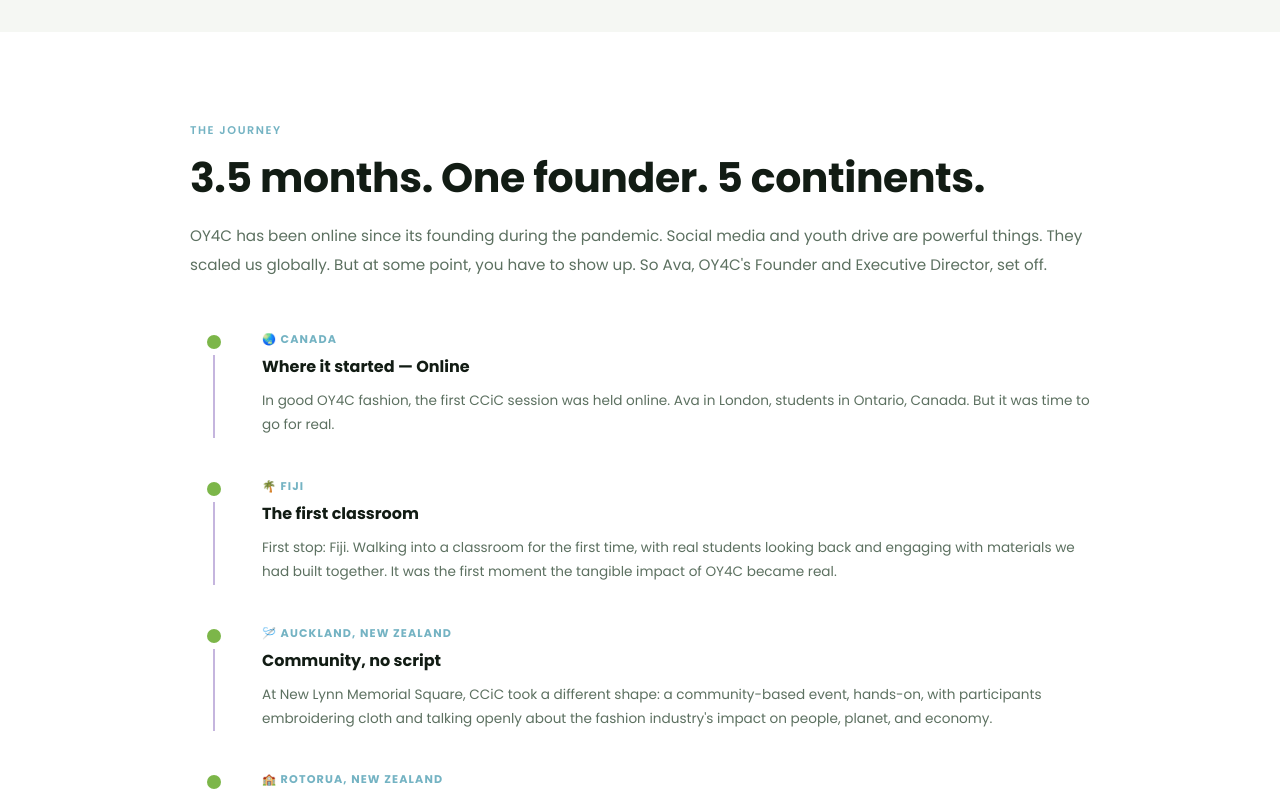
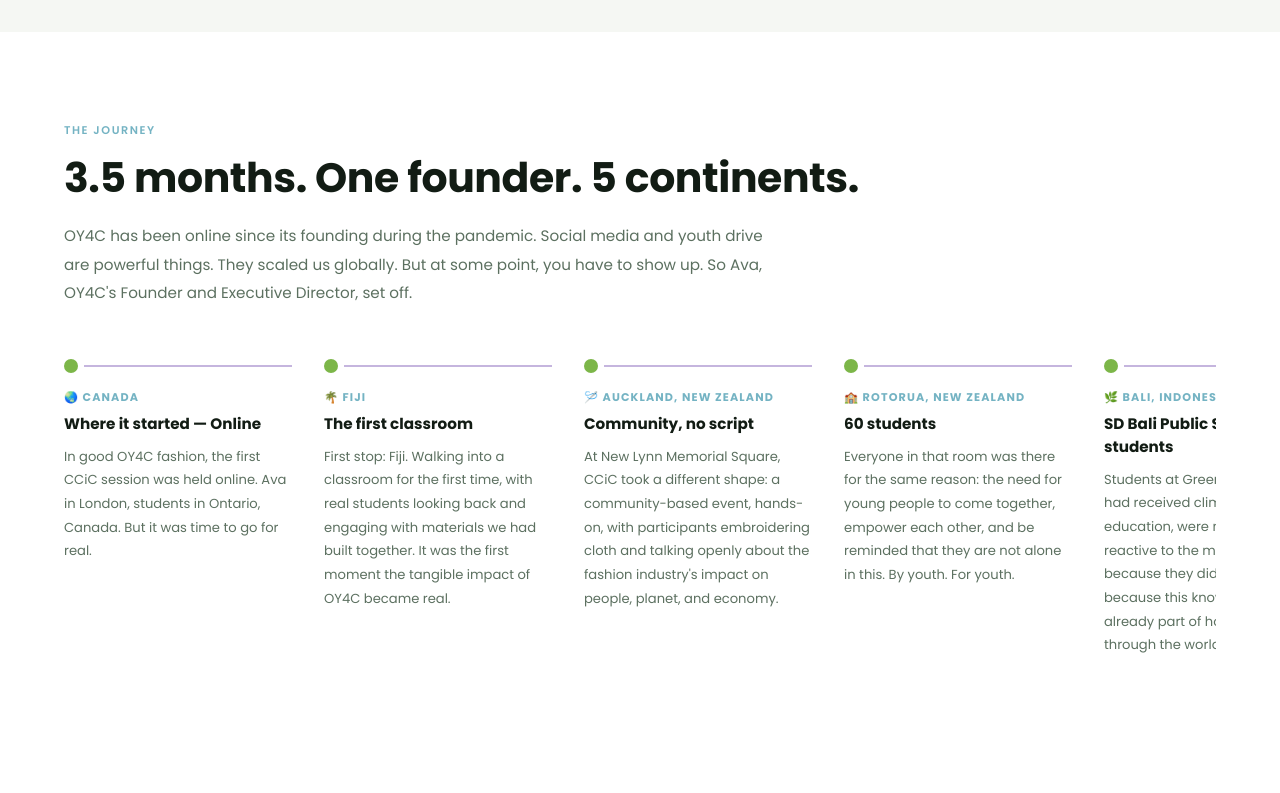
Before and after one commit to Tatanelprr/oy4c-website, a React (Vite) app: page /ccic in a window 1280 px wide. Shown: the part 2400-3193 px from the top of the page. Built offline with nearby package versions, Linux system fonts and the light colour scheme.

Commit message:
Fix slideshow quality, bigger team photos, horizontal CCiC journey

```diff
--- a/src/pages/CCiC.module.css
+++ b/src/pages/CCiC.module.css
@@ -191,7 +191,7 @@
   background: var(--white);
 }
 .journeyInner {
-  max-width: 900px;
+  max-width: 1200px;
   margin: 0 auto;
 }
 .journeyIntro {
@@ -199,25 +199,41 @@
   color: var(--mid);
   line-height: 1.85;
   margin-bottom: 52px;
+  max-width: 700px;
 }
 .timeline {
   display: flex;
-  flex-direction: column;
+  flex-direction: row;
   gap: 0;
+  overflow-x: auto;
+  padding-bottom: 24px;
+  scrollbar-width: thin;
+  scrollbar-color: var(--lavender) transparent;
+}
+.timeline::-webkit-scrollbar {
+  height: 4px;
+}
+.timeline::-webkit-scrollbar-track {
+  background: transparent;
+}
+.timeline::-webkit-scrollbar-thumb {
+  background: var(--lavender);
+  border-radius: 4px;
 }
 .timelineItem {
-  display: grid;
-  grid-template-columns: 48px 1fr;
-  gap: 24px;
+  display: flex;
+  flex-direction: column;
+  min-width: 260px;
+  max-width: 260px;
   position: relative;
-  padding-bottom: 40px;
+  padding-right: 32px;
 }
-.timelineItem:last-child { padding-bottom: 0; }
+.timelineItem:last-child { padding-right: 0; }
 .timelineDot {
   display: flex;
-  flex-direction: column;
+  flex-direction: row;
   align-items: center;
-  padding-top: 4px;
+  margin-bottom: 16px;
 }
 .timelineDotCircle {
   width: 14px;
@@ -228,9 +244,9 @@
 }
 .timelineLine {
   flex: 1;
-  width: 2px;
+  height: 2px;
   background: var(--lavender);
-  margin-top: 6px;
+  margin-left: 6px;
 }
 .timelineItem:last-child .timelineLine { display: none; }
 .timelineFlag {
@@ -242,13 +258,13 @@
   margin-bottom: 6px;
 }
 .timelineTitle {
-  font-size: 1rem;
+  font-size: 0.95rem;
   font-weight: 700;
   color: var(--black);
   margin-bottom: 10px;
 }
 .timelineBody {
-  font-size: 0.85rem;
+  font-size: 0.82rem;
   color: var(--mid);
   line-height: 1.8;
 }
--- a/src/pages/Home.jsx
+++ b/src/pages/Home.jsx
@@ -9,7 +9,6 @@ import { useState, useEffect } from 'react'
 const SLIDES = [
   'https://images.squarespace-cdn.com/content/v1/61bb9351758f6f75c02a5f7f/3ff677bf-f0d6-4e32-9d7f-95d9f34c6282/IMG_1049.JPG',
   'https://images.squarespace-cdn.com/content/v1/61bb9351758f6f75c02a5f7f/26ec6b1b-f5cb-4282-b5ce-68bbd7825f4f/CongoBrazza-credit-Bobulix-Flickr.jpg',
-  'https://images.squarespace-cdn.com/content/v1/61bb9351758f6f75c02a5f7f/1629890527917-3FKQWQZQZQZQZQZQZQZQ/OY4C-team.jpg',
 ]
 
 function HeroSlideshow() {
--- a/src/pages/Team.module.css
+++ b/src/pages/Team.module.css
@@ -152,31 +152,35 @@
 
 /* AVATARS */
 .avatar {
-  width: 72px;
-  height: 72px;
+  width: 120px;
+  height: 120px;
   border-radius: 50%;
   background: linear-gradient(135deg, var(--teal), var(--lavender));
   display: flex;
   align-items: center;
   justify-content: center;
-  font-size: 1.4rem;
+  font-size: 2rem;
   font-weight: 700;
   color: var(--white);
   margin-bottom: 18px;
   flex-shrink: 0;
+  overflow: hidden;
 }
+
 .avatarSm {
-  width: 48px;
-  height: 48px;
+  width: 80px;
+  height: 80px;
   border-radius: 50%;
   background: linear-gradient(135deg, var(--lavender), var(--teal));
   display: flex;
   align-items: center;
   justify-content: center;
-  font-size: 0.95rem;
+  font-size: 1.3rem;
   font-weight: 700;
   color: var(--white);
   margin-bottom: 12px;
+  flex-shrink: 0;
+  overflow: hidden;
 }
 
 /* MEMBER CARD */
```
